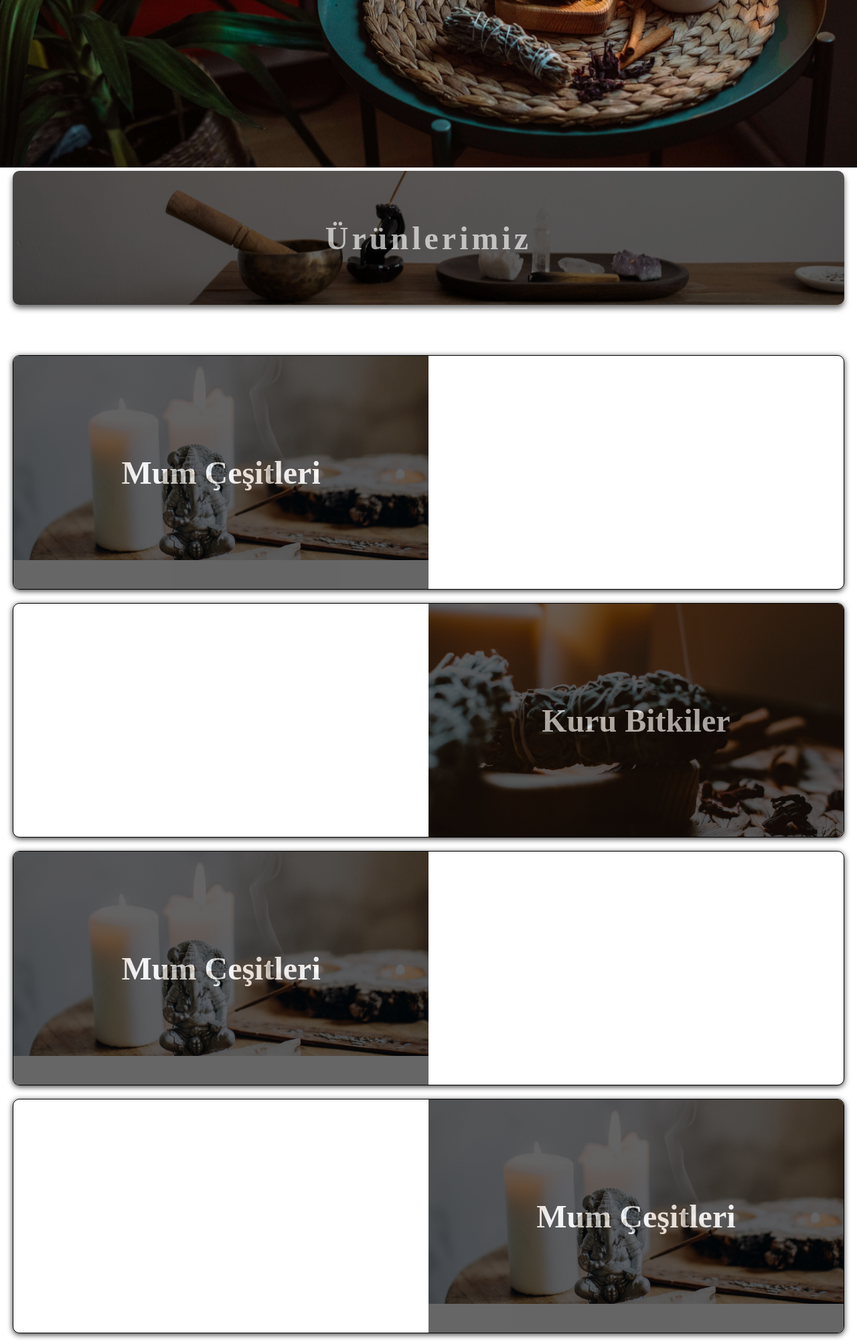
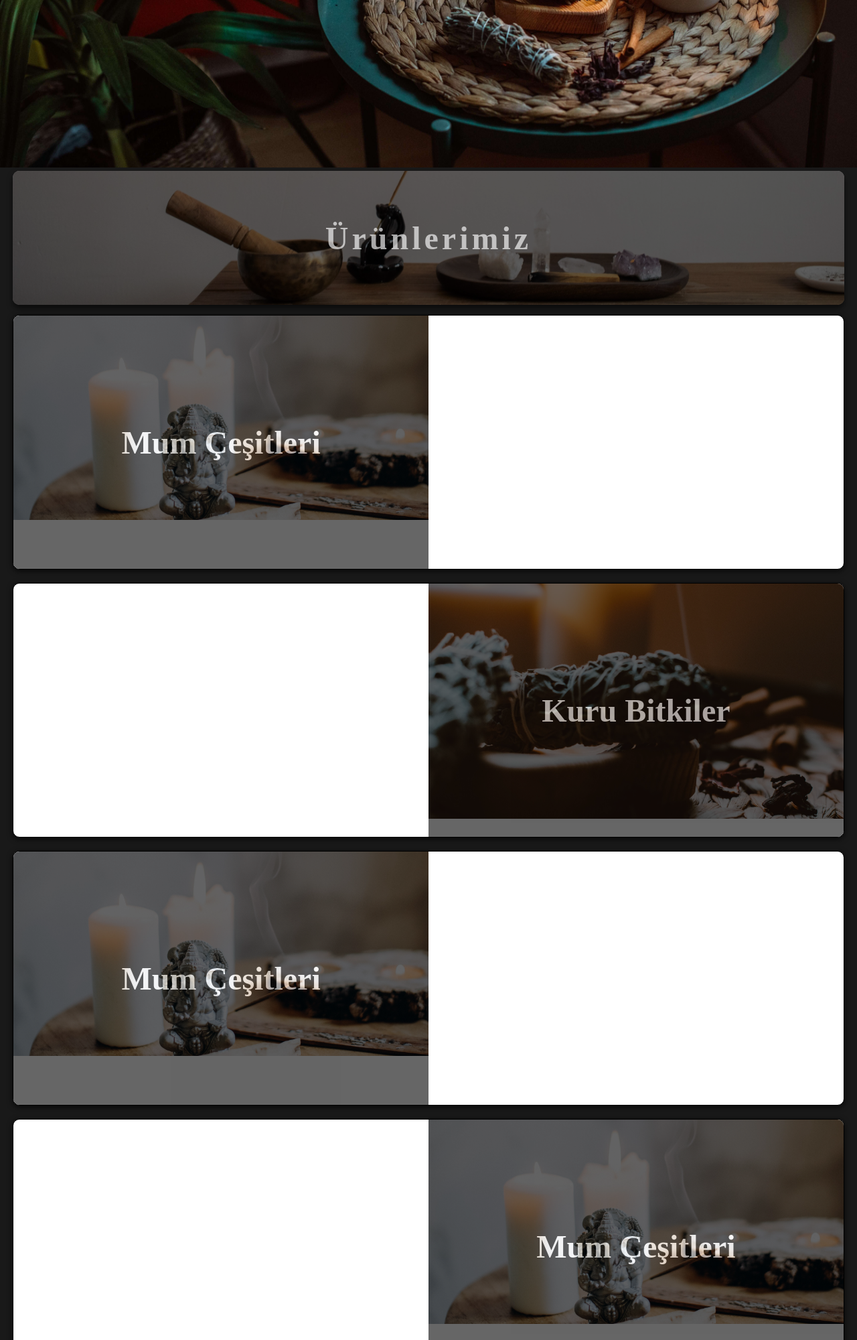
Before and after one commit to MuratAkkus0/frontend-daily, a PHP site: page /html/index.html in a window 1280 px wide. Shown: the part 550-2550 px from the top of the page at 67% size. Run offline with PHP 8.4, Linux system fonts and the light colour scheme.

Commit message:
Update style.css

```diff
--- a/valens-katolog/css/style.css
+++ b/valens-katolog/css/style.css
@@ -145,6 +145,7 @@ a.li-menu:hover {
     display: flex;
     flex-direction: column;
     align-items: center;
+    background-color: rgba(0, 0, 0, 0.9);
 }
 
 .main {
@@ -168,7 +169,7 @@ a.li-menu:hover {
 }
 .main-background img{
     position: absolute;
-    width: 100vw;
+    width: 100%;
     height: 100vh;
     object-fit: cover;
 }
@@ -226,7 +227,7 @@ a.li-menu:hover {
 
 .main .product-content {
     height: 200vh;
-    width: 100vw;
+    width: 100%;
     padding: 0px;
     display: flex;
     justify-content: center;
@@ -265,7 +266,7 @@ a.li-menu:hover {
     margin: 10px 0;
     position: relative;
     width: 97%;
-    height: clamp(300px,60%,350px);
+    height: clamp(300px,60%,400px);
     display: flex;
     border-radius: 10px;
     box-shadow: 0px 2px 8px 0px rgba(0, 0, 0, 0.8);
```
